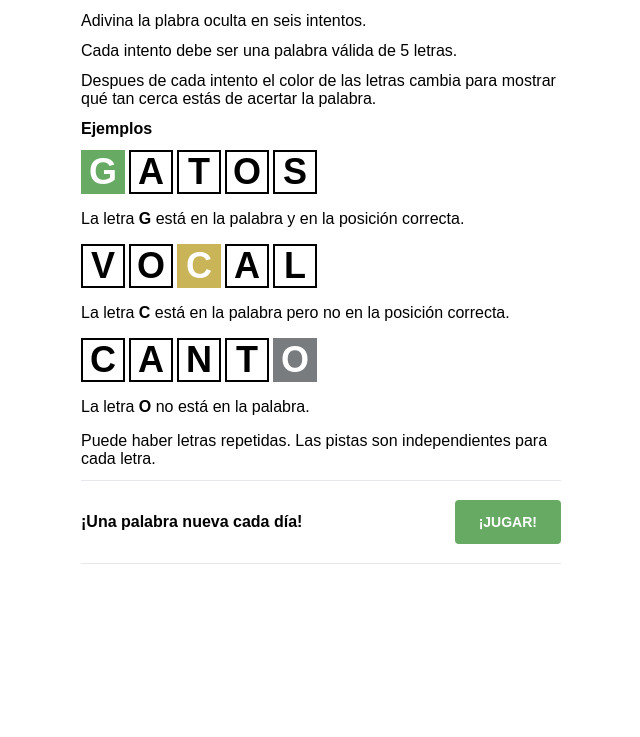
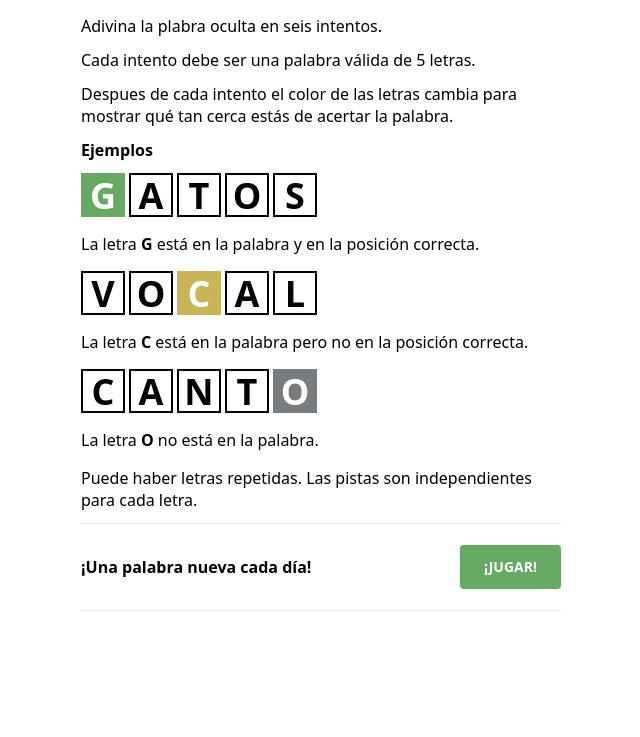
Before and after one commit to tzivigelstein/wordle, a website built with webpack: page src/index.html in a window 1280 px wide. Shown: the part 63-800 px from the top of the page, without its empty margins (319-959 px from the left). Built offline with nearby package versions, Linux system fonts and the light colour scheme.

Commit message:
update font-family

```diff
--- a/src/styles/styles.css
+++ b/src/styles/styles.css
@@ -89,7 +89,8 @@
 }
 
 * {
-  font-family: sans-serif;
+  font-family: system-ui, -apple-system, BlinkMacSystemFont, 'Segoe UI', Roboto,
+    Oxygen, Ubuntu, Cantarell, 'Open Sans', 'Helvetica Neue', sans-serif;
   box-sizing: border-box;
 }
 
```
